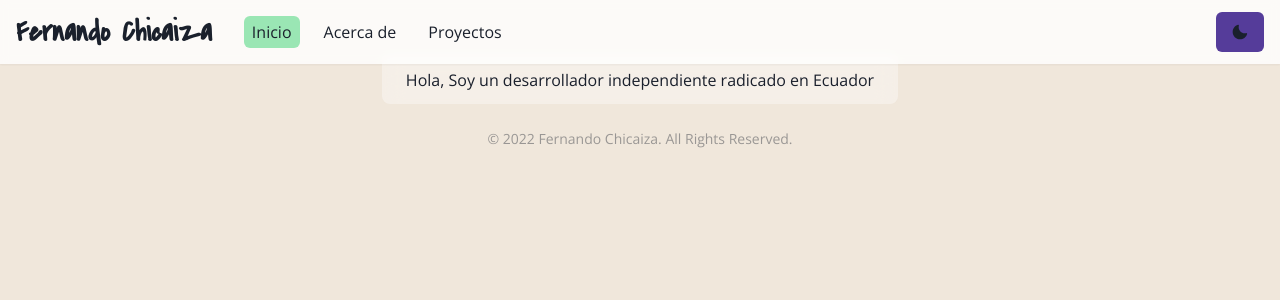
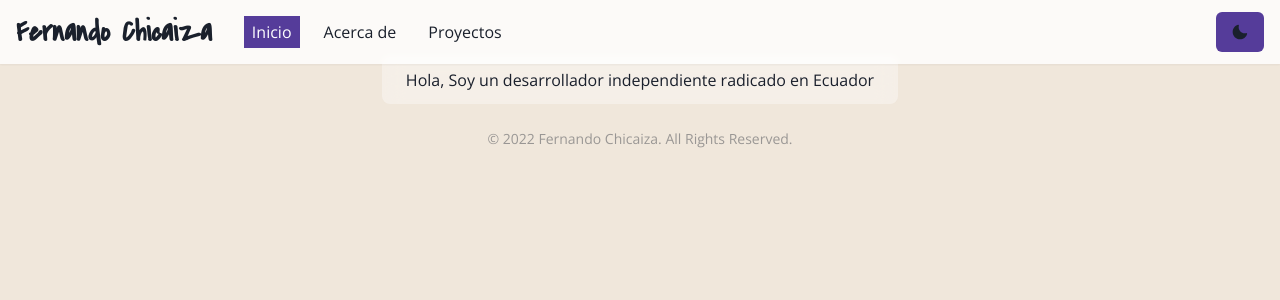
Before and after one commit to washopilot/portfolio-nextjs-ts, a Next.js app: page / in a window 1280 px wide. Shown: the top 300 px of the page. Built offline with nearby package versions, Linux system fonts and the light colour scheme.

Commit message:
fix active in navbar

```diff
--- a/src/components/Navbar/MobileNav.tsx
+++ b/src/components/Navbar/MobileNav.tsx
@@ -1,4 +1,5 @@
 import { Box, Stack, useColorModeValue } from '@chakra-ui/react';
+import { motion } from 'framer-motion';
 import { useRouter } from 'next/router';
 
 import { NAV_ITEMS as Links } from './NavData';
@@ -15,6 +16,12 @@ export const MobileNav = ({ isOpen }: MobileNavProps) => {
     if (!isOpen) return null;
 
     return (
+        <motion.div
+            style={{ position: 'relative' }}
+            initial={{ opacity: 0 }}
+            animate={{ opacity: 1 }}
+            exit={{ opacity: 0 }}
+            transition={{ duration: 0.2, type: 'easyOutIn' }}>
             <Box
                 p={4}
                 display={{ md: 'none' }}
@@ -25,7 +32,7 @@ export const MobileNav = ({ isOpen }: MobileNavProps) => {
                 minH={'calc(100vh - 4em)'}
                 zIndex={999}
                 css={{
-                backdropFilter: 'blur(5px)',
+                    backdropFilter: 'blur(2px)',
                     backgroundColor: `${color}`
                 }}>
                 <Stack as={'nav'} spacing={4}>
@@ -36,5 +43,6 @@ export const MobileNav = ({ isOpen }: MobileNavProps) => {
                     ))}
                 </Stack>
             </Box>
+        </motion.div>
     );
 };
--- a/src/components/Navbar/NavLink.tsx
+++ b/src/components/Navbar/NavLink.tsx
@@ -4,7 +4,7 @@ import { ReactNode } from 'react';
 
 const NavLink = ({ children, href, active }: { children: ReactNode; href: string; active: boolean }) => {
     const bg_color_hover = useColorModeValue('gray.200', 'gray.700');
-    const bg_color_active = useColorModeValue('green.200', 'purple.700');
+    const bg_color_active = 'purple.700';
 
     return (
         <NextLink href={href} legacyBehavior passHref>
@@ -12,10 +12,11 @@ const NavLink = ({ children, href, active }: { children: ReactNode; href: string
                 px={2}
                 py={1}
                 bg={active ? bg_color_active : undefined}
-                rounded={'md'}
+                color={active ? 'white' : undefined}
+                rounded={'none'}
                 _hover={{
                     textDecoration: 'none',
-                    bg: bg_color_hover
+                    bg: active ? undefined : bg_color_hover
                 }}>
                 {children}
             </Link>
--- a/src/components/Navbar/Navbar.tsx
+++ b/src/components/Navbar/Navbar.tsx
@@ -26,7 +26,7 @@ const Navbar = () => {
                 zIndex="999"
                 justify={'center'}
                 css={{
-                    backdropFilter: 'blur(5px)',
+                    backdropFilter: 'blur(2px)',
                     backgroundColor: useColorModeValue('rgba(255, 255, 255, 0.8)', 'rgba(26, 32, 44, 0.8)')
                 }}>
                 <Container as={Flex} maxW={'7xl'} align={'center'}>
@@ -50,6 +50,7 @@ const Navbar = () => {
                                     Fernando Chicaiza
                                 </Link>
                             </NextLink>
+
                             <HStack as={'nav'} spacing={4} display={{ base: 'none', md: 'flex' }}>
                                 {Links.map((link) => (
                                     <NavLink key={link.label} href={link.href} active={router.asPath == link.href}>
--- a/src/pages/_app.tsx
+++ b/src/pages/_app.tsx
@@ -3,8 +3,8 @@ import theme from '../theme/theme';
 
 import { AnimatePresence } from 'framer-motion';
 import type { AppProps } from 'next/app';
+import Fonts from '../components/Fonts';
 import MainLayout from '../layout/MainLayout';
-import Fonts from '../components/Fonts';
 
 if (typeof window !== 'undefined') {
     window.history.scrollRestoration = 'manual';
```
Lines whose indentation alone changed are shown as unchanged.
